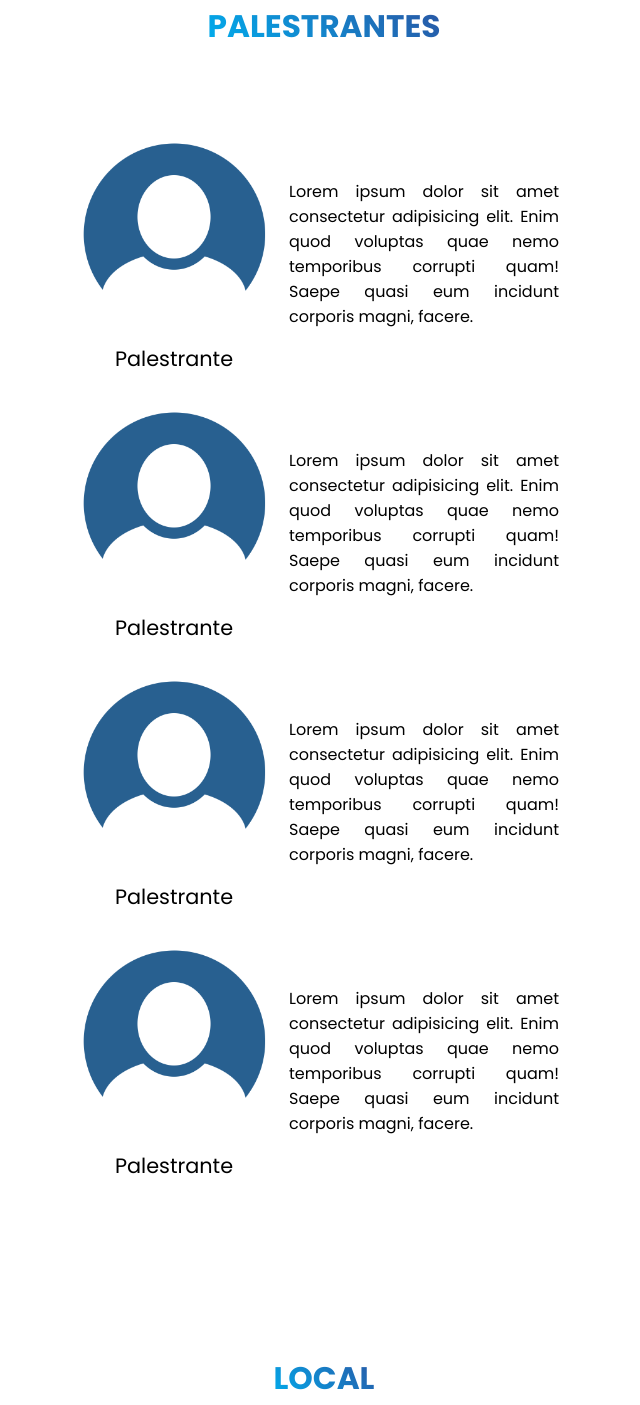
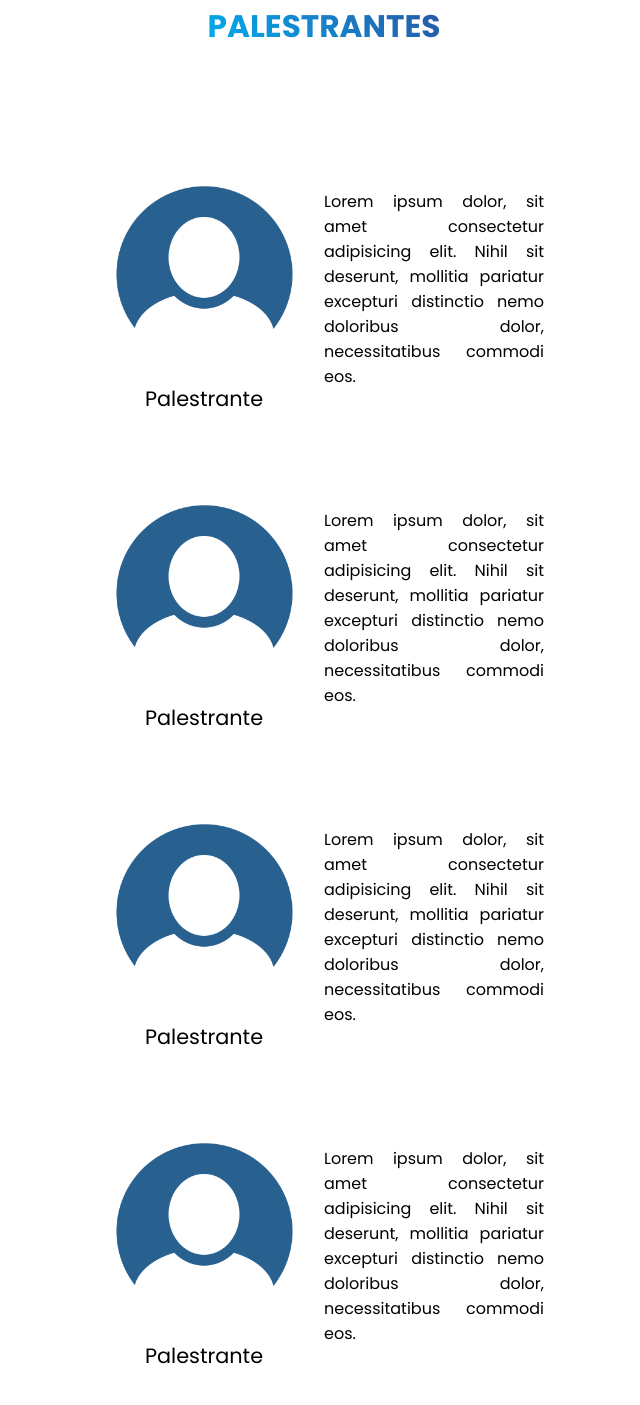
Before and after one commit to JoaoBRBR/AngraTech-LandingPage, a plain HTML site: page index.html in a window 1280 px wide. Shown: the part 1957-3362 px from the top of the page, without its empty margins (316-956 px from the left). Drawn offline with Linux system fonts and the light colour scheme.

Commit message:
Cards Atualizados

```diff
--- a/assets/style.css
+++ b/assets/style.css
@@ -299,3 +299,81 @@ nav .logo{
     background-clip: text;
     -moz-text-fill-color: transparent;
 }
+
+
+/*//CARD RESPONSIVO//////////////////////////////////////////*/
+
+.contact-card {
+    width: 80%;
+    max-width: 500px;
+    margin: 10PX;
+    padding: 30px;
+    text-align: justify;
+    display: flex;
+    flex-direction: column;
+    align-items: center;
+    justify-content: center;
+}
+
+.contact-card .card-image {
+    /* background-color: red; */
+    margin-bottom: 20px;
+}
+
+.contact-card .card-image img {
+    width: 200px;
+    height: 200px;
+  object-fit: cover;
+  border-radius: 50%;
+    border: 3px solid #fff;
+}
+
+.contact-card .card-image h2 {
+    color: #fff;
+    font-size: 30px;
+    margin: 0;
+    font-weight: 400;
+}
+
+.contact-card .card-image h5 {
+    text-transform: uppercase;
+    color: #eeeeee;
+}
+
+
+/* ========= Card-text ============ */
+.contact-card .card-text p {
+    font-size: 16px;
+    margin-bottom: 10px;
+}
+
+.contact-card .card-text .btn {
+    display: inline-block;
+    text-decoration: none;
+    color: #fff;
+    font-size: 16px;
+    padding: 15px 30px;
+    border-radius: 5px;
+    background-color: #eb367b;
+    border: 2px solid transparent;
+}
+
+.contact-card .card-text .btn:hover {
+    background-color: #fff;
+    color: #eb367b;
+    border: 2px solid #eb367b;
+}
+
+
+
+
+@media screen and (min-width: 900px) {
+    .contact-card {
+        flex-direction: row;
+    }
+
+    .contact-card .card-image {
+        margin-bottom: 0px;
+        padding-right: 20px;
+    }
+}
--- a/index.html
+++ b/index.html
@@ -67,40 +67,58 @@
                     <h2 class="gradient-text margem-baixo">PALESTRANTES</h2>
                 </div>
                 <div class="respBox centro">
-                    <div class="respItemIcon"><!-- div dos palestrantes -->
-                        <div class="itemLeft centro">
-                            <img width="100%" src="assets/images/blank.png" alt="">
+                    <div class="contact-card respItemIcon"><!-- Novo div dos palestrantes -->
+                        <div class="card-image">
+                            <img src="assets/images/blank.png" alt="palestrante">
                             <p class="centro" >Palestrante</p>
                         </div>
-                        <div class="itemRight">
-                            <p>Lorem ipsum dolor sit amet consectetur adipisicing elit. Enim quod voluptas quae nemo temporibus corrupti quam! Saepe quasi eum incidunt corporis magni, facere.</p>
+                        <div class="card-text">
+                            <p>Lorem ipsum dolor, sit amet consectetur adipisicing elit. Nihil sit deserunt, mollitia pariatur excepturi distinctio nemo doloribus dolor, necessitatibus commodi eos.</p>
                         </div>
                     </div>
-                    <div class="respItemIcon"><!-- div dos palestrantes -->
-                        <div class="itemLeft centro">
-                            <img width="100%" src="assets/images/blank.png" alt="">
+                    <div class="contact-card respItemIcon"><!-- Novo div dos palestrantes -->
+                        <div class="card-image">
+                            <img src="assets/images/blank.png" alt="palestrante">
                             <p class="centro" >Palestrante</p>
                         </div>
-                        <div class="itemRight">
-                            <p>Lorem ipsum dolor sit amet consectetur adipisicing elit. Enim quod voluptas quae nemo temporibus corrupti quam! Saepe quasi eum incidunt corporis magni, facere.</p>
+                        <div class="card-text">
+                            <p>Lorem ipsum dolor, sit amet consectetur adipisicing elit. Nihil sit deserunt, mollitia pariatur excepturi distinctio nemo doloribus dolor, necessitatibus commodi eos.</p>
                         </div>
                     </div>
-                    <div class="respItemIcon"><!-- div dos palestrantes -->
-                        <div class="itemLeft centro">
-                            <img width="100%" src="assets/images/blank.png" alt="">
+                    <div class="contact-card respItemIcon"><!-- Novo div dos palestrantes -->
+                        <div class="card-image">
+                            <img src="assets/images/blank.png" alt="palestrante">
                             <p class="centro" >Palestrante</p>
                         </div>
-                        <div class="itemRight">
-                            <p>Lorem ipsum dolor sit amet consectetur adipisicing elit. Enim quod voluptas quae nemo temporibus corrupti quam! Saepe quasi eum incidunt corporis magni, facere.</p>
+                        <div class="card-text">
+                            <p>Lorem ipsum dolor, sit amet consectetur adipisicing elit. Nihil sit deserunt, mollitia pariatur excepturi distinctio nemo doloribus dolor, necessitatibus commodi eos.</p>
                         </div>
                     </div>
-                    <div class="respItemIcon"><!-- div dos palestrantes -->
-                        <div class="itemLeft centro">
-                            <img width="100%" src="assets/images/blank.png" alt="">
+                    <div class="contact-card respItemIcon"><!-- Novo div dos palestrantes -->
+                        <div class="card-image">
+                            <img src="assets/images/blank.png" alt="palestrante">
                             <p class="centro" >Palestrante</p>
                         </div>
-                        <div class="itemRight">
-                            <p>Lorem ipsum dolor sit amet consectetur adipisicing elit. Enim quod voluptas quae nemo temporibus corrupti quam! Saepe quasi eum incidunt corporis magni, facere.</p>
+                        <div class="card-text">
+                            <p>Lorem ipsum dolor, sit amet consectetur adipisicing elit. Nihil sit deserunt, mollitia pariatur excepturi distinctio nemo doloribus dolor, necessitatibus commodi eos.</p>
+                        </div>
+                    </div>
+                    <div class="contact-card respItemIcon"><!-- Novo div dos palestrantes -->
+                        <div class="card-image">
+                            <img src="assets/images/blank.png" alt="palestrante">
+                            <p class="centro" >Palestrante</p>
+                        </div>
+                        <div class="card-text">
+                            <p>Lorem ipsum dolor, sit amet consectetur adipisicing elit. Nihil sit deserunt, mollitia pariatur excepturi distinctio nemo doloribus dolor, necessitatibus commodi eos.</p>
+                        </div>
+                    </div>
+                    <div class="contact-card respItemIcon"><!-- Novo div dos palestrantes -->
+                        <div class="card-image">
+                            <img src="assets/images/blank.png" alt="palestrante">
+                            <p class="centro" >Palestrante</p>
+                        </div>
+                        <div class="card-text">
+                            <p>Lorem ipsum dolor, sit amet consectetur adipisicing elit. Nihil sit deserunt, mollitia pariatur excepturi distinctio nemo doloribus dolor, necessitatibus commodi eos.</p>
                         </div>
                     </div>
                 </div>
```
